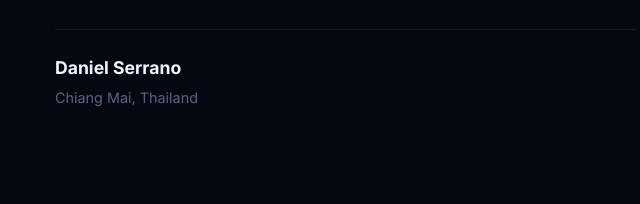
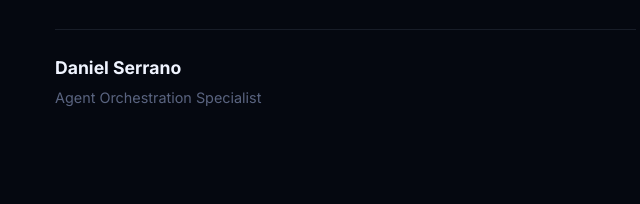
Before and after one commit to ProtoGenesysX/openclaw-consulting, a plain HTML site: page index.html in a window 1280 px wide. Shown: the part 7116-7320 px from the top of the page, 39-679 px from the left. Drawn offline with Linux system fonts and the light colour scheme.

Commit message:
About: replace location with title 'Agent Orchestration Specialist'

```diff
--- a/index.html
+++ b/index.html
@@ -361,7 +361,7 @@
                     </p>
                     <div class="about-signature">
                         <strong>Daniel Serrano</strong>
-                        <span>Chiang Mai, Thailand</span>
+                        <span>Agent Orchestration Specialist</span>
                     </div>
                 </div>
                 <div class="about-aside">
```
